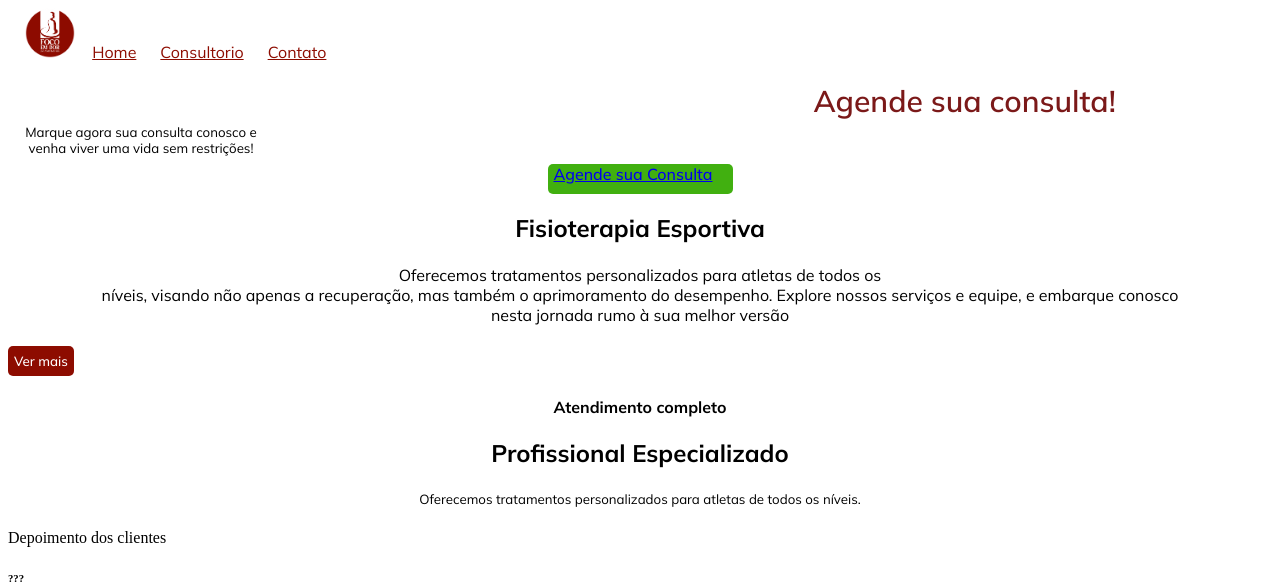
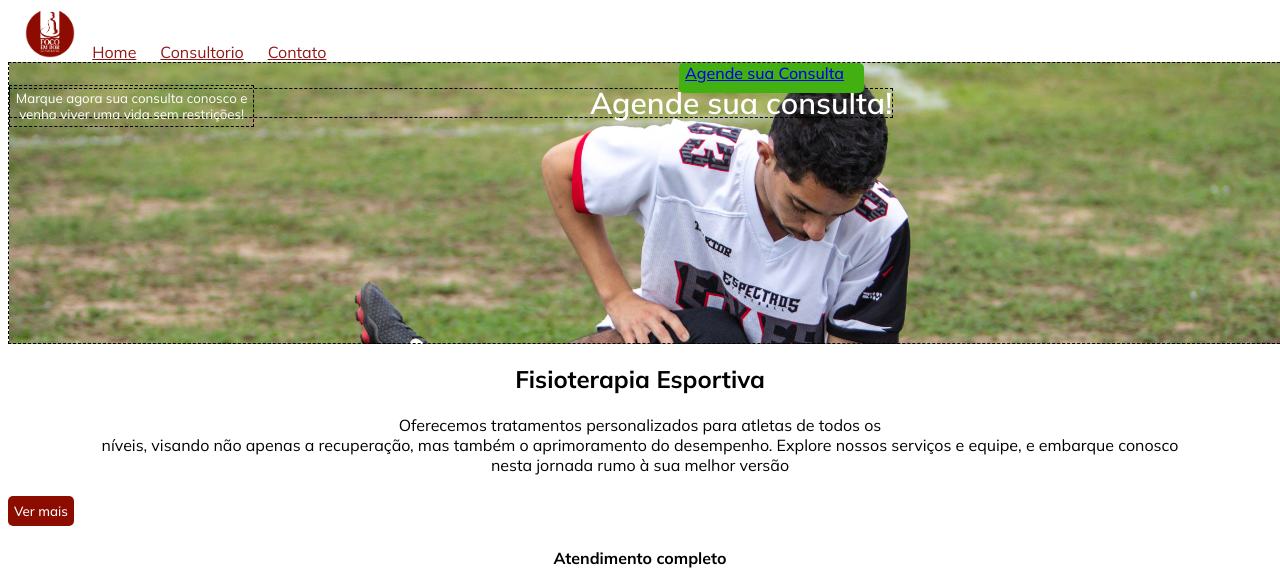
Before and after one commit to caioenriquena/proj_foco_em_dor, a PHP site: page / in a window 1280 px wide. Shown: the top 584 px of the page. Run offline with PHP 8.4, Linux system fonts and the light colour scheme.

Commit message:
alterações na parte superior

```diff
--- a/index.html
+++ b/index.html
@@ -15,20 +15,18 @@
             <a class="cabecalho-menu-item" href="">Contato</a>
         </nav>
     </header>
-
     <main class="conteudo">
         <section class="conteudo-principal">
-            <div class="conteudo-principal-foto">
-                <h2 class="conteudo-principal-escrito">Agende sua consulta!</h2>
-                <h5 class="conteudo-principal-escrito-subtitulo">Marque agora sua consulta conosco e venha viver uma vida sem restrições!</h5>
-                <button class="conteudo-principal-foto-escrito-botao"><a href="formulario-consulta.html" >Agende sua Consulta</a></button>
+            <div class="conteudo-principal-foto"id=f001>
+                <h2 id=x2>Agende sua consulta!</h2>
+                <h5 id=x3>Marque agora sua consulta conosco e venha viver uma vida sem restrições!</h5>
+                <button class="conteudo-principal-foto-escrito-botao"><a href="formulario-consulta.html" >Agende sua Consulta</a></button></div>
 
             <div class="conteudo-principal-photo">
                 <h1 class="conteudo-informativo-escrito"> Fisioterapia Esportiva</h1>
                 <h4 class="conteudo-informativo-subtitulo">Oferecemos tratamentos personalizados para atletas de todos os <br>níveis, visando não apenas a recuperação, mas também o
                     aprimoramento do desempenho. Explore nossos serviços e equipe, e embarque conosco <br>nesta jornada rumo à sua melhor versão</h4>
                 <button class="conteudo-principal-botao"> Ver mais</button>
-            </div>
             </div>
         </section>
         <section class="conteudo-secundario">
--- a/styles.css
+++ b/styles.css
@@ -2,9 +2,21 @@
 .cabecalho-menu{
     background-color:#ffffff;
 }
+
+div#f001{
+    display: flex;
+    background-image: url("img/JPESPECTROS_TREINO_SABADO_ANDERSONSILVA-111.jpg");
+    background-repeat: repeat-y;
+    position: relative;
+    height: 35vh;
+    width: 100vw;
+    background-size: cover;
+    background-position: 10% 160%;
+    border: 1px dashed black;
+}
 .cabecalho-menu-item{
     font-family: 'mulish', sans-serif;
-    color: #8d0c00;
+    color: #901919;
     font-weight: 400;
     position: sticky;
     top: 20px;
@@ -13,31 +25,33 @@
     justify-content: center;
     padding: 10px;
 }
-.conteudo-principal-escrito{
+#x2{
     font-family: 'mulish', sans-serif;
-	margin: 0 auto;
-	display: flex;
-    text-align: center;
-    margin-top: 25px;
-    color: #7b1919;
+    color: #ffffff;
     font-size: 30px;
     line-height: 95%;
     font-weight: 600;
-    position: relative;
-    left: calc(50% - 256px);
-    top: calc(50% - 64.5px);
-    width: 405px;
-    }
-.conteudo-principal-escrito-subtitulo{
-    text-align: center;
-    max-width: 250px;
-	margin: 8px;
-	display: flex;
+    position: absolute;
+    padding-left: 580px;
+
+    border: 1px dashed black;
+
 }
-.conteudo-principal-escrito-subtitulo{
+#x3{
+    display: flex;
     font-family: 'mulish', sans-serif;
     font-weight: 400;
     text-align: center;
+    color: white;
+    position: relative;
+    justify-items: stretch;
+    align-items: center;
+    height: 5vh;
+    width: 19vw;
+
+
+    border: 1px dashed black;
+
 }
 .conteudo-informativo-escrito{
     font-family: 'mulish', sans-serif;
```
